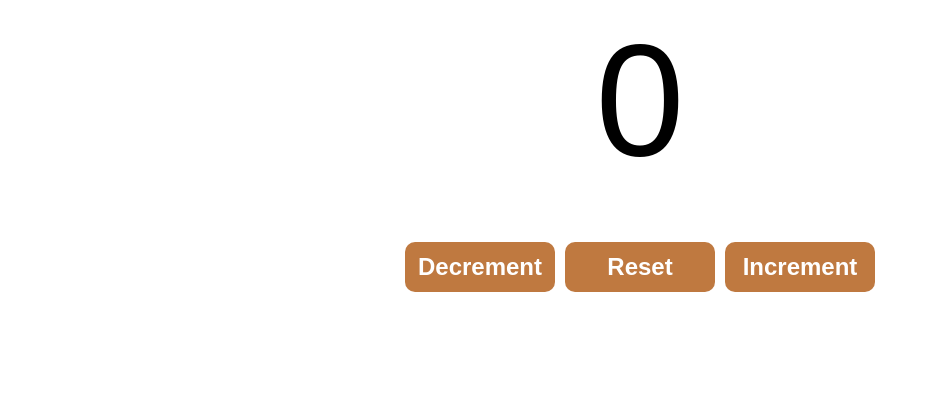
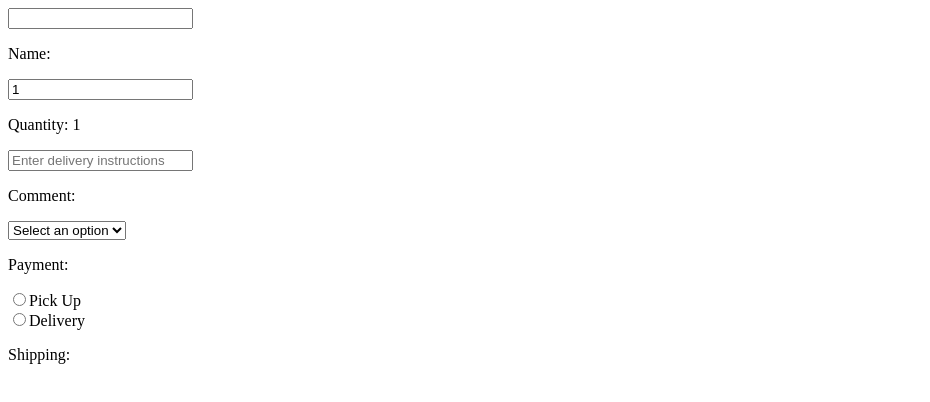
Before and after one commit to ezravergabera/languages, a React (Vite) app in the folder apps/my-react-app/: page / in a window 1280 px wide. Shown: the top 402 px of the page, without its empty margins (0-930 px from the left). Built offline with nearby package versions, Linux system fonts and the light colour scheme.

Commit message:
Practiced onChange event handler

```diff
--- a/apps/my-react-app/src/App.jsx
+++ b/apps/my-react-app/src/App.jsx
@@ -9,11 +9,12 @@ import List from './List.jsx'
 import ProfilePicture from './ProfilePicture.jsx'
 import MyComponent from './MyComponent.jsx'
 import Counter from './Counter.jsx'
+import MyComponent2 from './MyComponent2.jsx'
 
 function App() {
   return (
     <>
-      <Counter/>
+      <MyComponent2/>
     </>
   );
 }
--- /dev/null
+++ b/apps/my-react-app/src/MyComponent2.jsx
@@ -0,0 +1,67 @@
+import React, {useState} from "react";
+
+function MyComponent2(){
+    const [name, setName] = useState("");
+    const [quantity, setQuantity] = useState(1);
+    const [comment, setComment] = useState("");
+    const [payment, setPayment] = useState("");
+    const [shipping, setShipping] = useState("");
+
+    function handleNameChange(event){
+        setName(event.target.value);
+    }
+
+    function handleQuantityChange(event){
+        setQuantity(event.target.value);
+    }
+
+    function handleCommentChange(event){
+        setComment(event.target.value);
+    }
+
+    function handlePaymentChange(event){
+        setPayment(event.target.value);
+    }
+
+    function handleShippingChange(event){
+        setShipping(event.target.value);
+    }
+
+    return (
+        <div>
+            <input value={name} onChange={handleNameChange}/>
+            <p>Name: {name}</p>
+
+            <input value={quantity} onChange={handleQuantityChange} type="number"/>
+            <p>Quantity: {quantity}</p>
+
+            <input value={comment} onChange={handleCommentChange}
+            placeholder="Enter delivery instructions"/>
+            <p>Comment: {comment}</p>
+
+            <select value={payment} onChange={handlePaymentChange}>
+                <option value="">Select an option</option>
+                <option value="Visa">Visa</option>
+                <option value="Mastercard">Mastercard</option>
+                <option value="Giftcard">Giftcard</option>
+            </select>
+            <p>Payment: {payment}</p>
+
+            <label>
+                <input type="radio" value="Pick Up"
+                        checked={shipping === "Pick Up"}
+                        onChange={handleShippingChange}/>
+                Pick Up
+            </label><br/>
+            <label>
+                <input type="radio" value="Delivery"
+                        checked={shipping === "Delivery"}
+                        onChange={handleShippingChange}/>
+                Delivery
+            </label>
+            <p>Shipping: {shipping}</p>
+        </div>
+    )
+}
+
+export default MyComponent2
```
